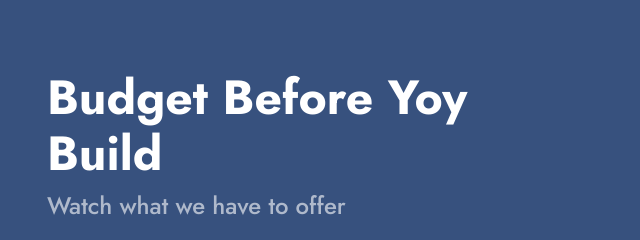
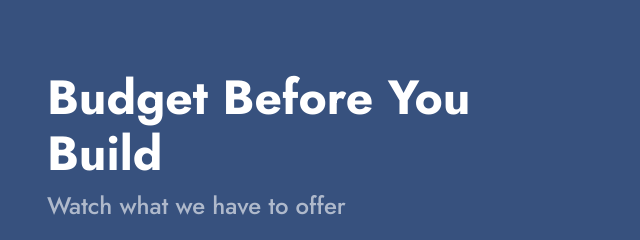
Before and after one commit to brodyroberts/startbuild, a plain HTML site: page index.html in a window 1280 px wide. Shown: the part 158-398 px from the top of the page, 35-675 px from the left. Drawn offline with nearby package versions, Linux system fonts and the light colour scheme.

Commit message:
Update index.html

```diff
--- a/index.html
+++ b/index.html
@@ -45,7 +45,7 @@
 
       <h1 class="logo me-auto"><a href="index.html">Startbuild</a></h1>
       <!-- Uncomment below if you prefer to use an image logo -->
-      <!-- <a href="index.html" class="logo me-auto"><img src="assets/img/logo.png" alt="" class="img-fluid"></a>-->
+      <!-- <a href="index.html" class="logo me-auto"><img src="./assets/img/logo.png" alt="" class="img-fluid"></a>-->
 
       <nav id="navbar" class="navbar">
         <ul>
@@ -86,7 +86,7 @@
     <div class="container">
       <div class="row">
         <div class="col-lg-6 d-flex flex-column justify-content-center pt-4 pt-lg-0 order-2 order-lg-1" data-aos="fade-up" data-aos-delay="200">
-          <h1>Budget Before Yoy Build</h1>
+          <h1>Budget Before You Build</h1>
           <h2>Watch what we have to offer</h2>
           <div class="d-flex justify-content-center justify-content-lg-start">
             <a href="#about" class="btn-get-started scrollto">Log in/Sign up</a>
```
